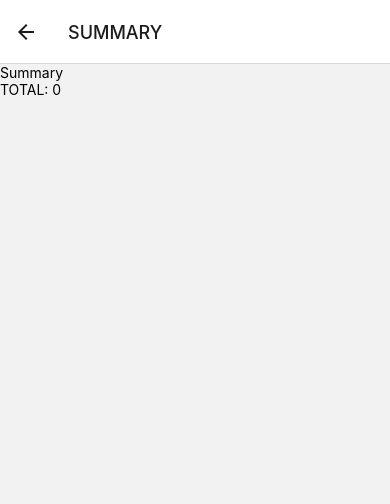
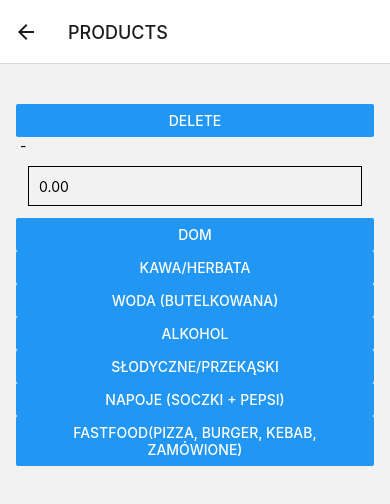
Before and after one commit to dawidkostrzewa/budgetapp-bill-scanner, a React Native app: screen /PRODUCTS in a window 390 px wide. Both pictures are taken after a click on the button "JEDZENIE". Shown: the top 504 px of the page. Built offline with nearby package versions, Linux system fonts and the light colour scheme.

Commit message:
Division into main and sub categories

```diff
--- a/src/Screens/ProductsList.tsx
+++ b/src/Screens/ProductsList.tsx
@@ -13,11 +13,21 @@ import { Product } from '../Context/ReciptContext.types';
 import { useRecipe } from '../Context/useRecipe';
 import { Screen } from './screens';
 
+const getSubCategories = (mainCategory: string) => {
+  const category = CATEGORIES.find(c => c.mainCategory === mainCategory);
+  return category?.subCategories || [];
+};
+
 export const ProductsList = ({ navigation }: any) => {
   const { productsWithPrices, updateProduct, setProductsWithPrices } =
     useRecipe();
 
   const [currentProduct, setCurrentProduct] = React.useState(0);
+  const [selectedMainCategory, setSelectedMainCategory] = React.useState<
+    string | undefined
+  >(undefined);
+
+  const mainCategories = CATEGORIES.map(c => c.mainCategory);
 
   const confirmProduct = (cId: number, category: string) => {
     console.log('confirmProduct', cId, category);
@@ -31,6 +41,7 @@ export const ProductsList = ({ navigation }: any) => {
 
     if (currentProduct < productsWithPrices.length - 1) {
       setCurrentProduct(currentProduct + 1);
+      setSelectedMainCategory(undefined);
     } else {
       navigation.navigate(Screen.SUMMARY);
     }
@@ -84,15 +95,22 @@ export const ProductsList = ({ navigation }: any) => {
           keyboardType="numeric"
         />
         <ScrollView>
-          {CATEGORIES.map((category, index) => (
-            <Button
-              key={index}
-              onPress={() =>
-                confirmProduct(currentProduct, category.mainCategory)
-              }
-              title={category.mainCategory}
-            />
-          ))}
+          {!selectedMainCategory &&
+            mainCategories.map((category, index) => (
+              <Button
+                key={index}
+                onPress={() => setSelectedMainCategory(category)}
+                title={category}
+              />
+            ))}
+          {selectedMainCategory &&
+            getSubCategories(selectedMainCategory).map((category, index) => (
+              <Button
+                key={index}
+                onPress={() => confirmProduct(currentProduct, category)}
+                title={category}
+              />
+            ))}
         </ScrollView>
         <ScrollView>
           {productsWithPrices.map(p => {
--- a/src/Screens/Summary.tsx
+++ b/src/Screens/Summary.tsx
@@ -5,18 +5,26 @@ import { Product } from '../Context/ReciptContext.types';
 import { useRecipe } from '../Context/useRecipe';
 
 const resultOfCategories = (proucts: Product[]) => {
-  const catSummary = CATEGORIES.map(c => {
-    const productsInCategory = proucts.filter(
-      p => p.category === c.mainCategory,
-    );
-    const sum = productsInCategory.reduce((acc, p) => acc + Number(p.price), 0);
-    return {
-      category: c.mainCategory,
-      summary: sum,
-    };
-  }).filter(c => c.summary > 0);
+  const catSummary = getAllSubCategories()
+    .map(c => {
+      const productsInCategory = proucts.filter(p => p.category === c);
+      const sum = productsInCategory.reduce(
+        (acc, p) => acc + Number(p.price),
+        0,
+      );
+      return {
+        category: c,
+        summary: sum.toFixed(2),
+      };
+    })
+    .filter(c => +c.summary > 0);
 
   return catSummary;
+};
+
+const getAllSubCategories = () => {
+  const subCategories = CATEGORIES.map(c => c.subCategories).flat();
+  return subCategories;
 };
 
 export const Summary = () => {
@@ -25,7 +33,7 @@ export const Summary = () => {
   console.log('SUMMARY', resultOfCategories(productsWithPrices));
 
   const categoriesSummary = resultOfCategories(productsWithPrices);
-  const total = categoriesSummary.reduce((acc, c) => acc + c.summary, 0);
+  const total = categoriesSummary.reduce((acc, c) => acc + +c.summary, 0);
   return (
     <View>
       <Text>Summary</Text>
```
